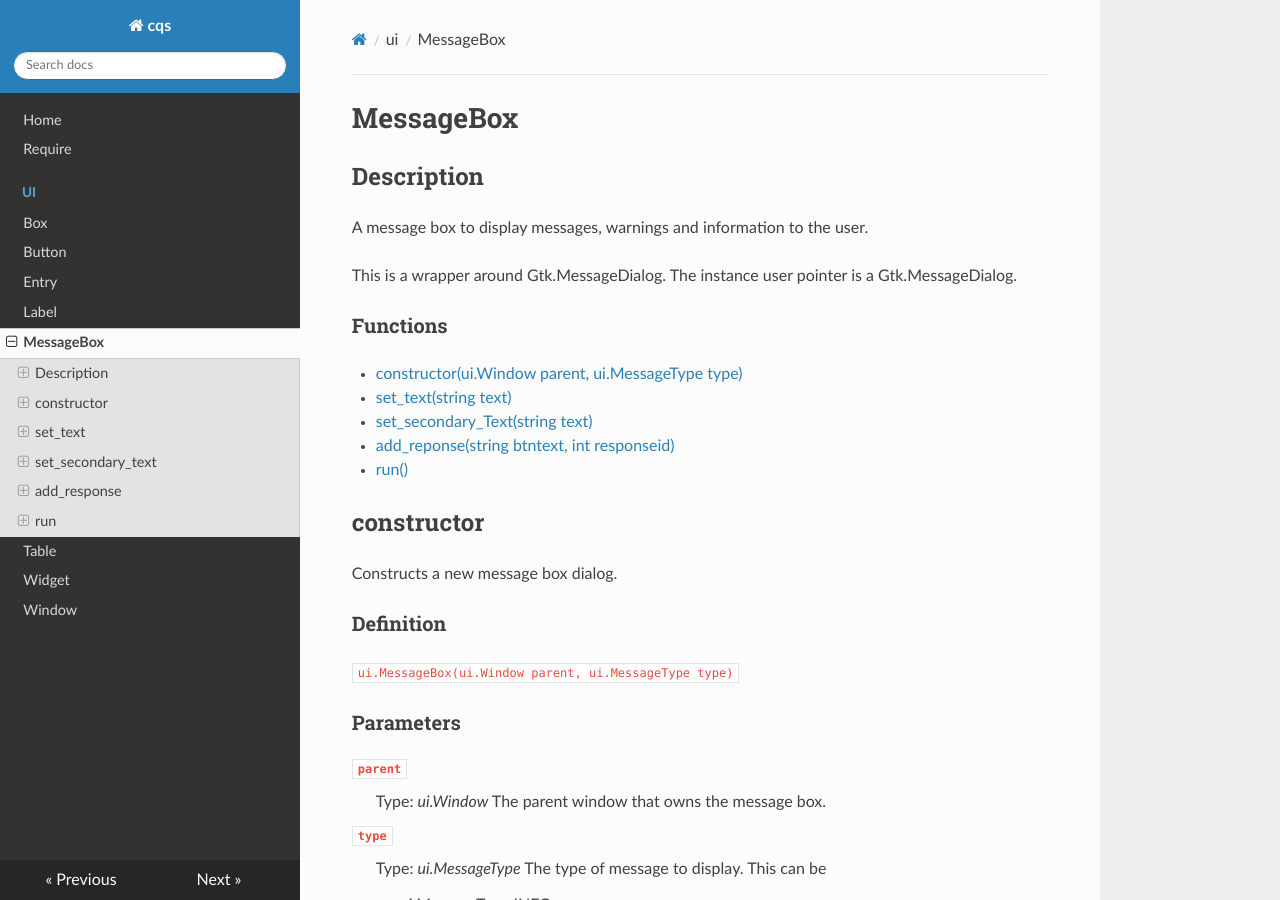
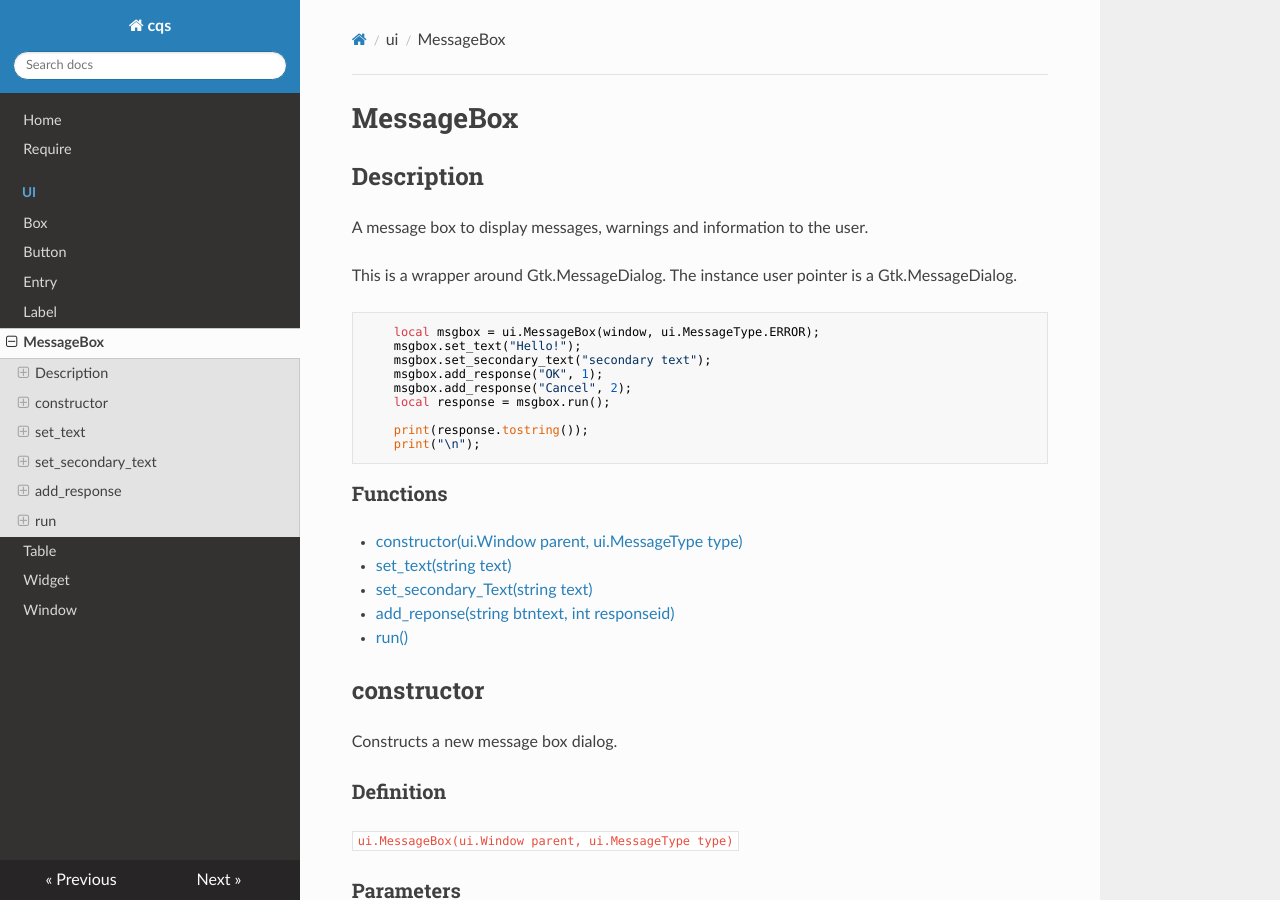
Before and after one commit to supercamel/csq, an MkDocs documentation site: the page built from docs/ui/messagebox.md, in a window 1280 px wide and 900 px high. Built offline with MkDocs 1.6.1, drawn with Linux system fonts in a browser that asks for light colours; nearby versions of some CDN libraries.

````diff
--- a/docs/ui/messagebox.md
+++ b/docs/ui/messagebox.md
@@ -5,6 +5,18 @@
 A message box to display messages, warnings and information to the user.
 
 This is a wrapper around Gtk.MessageDialog. The instance user pointer is a Gtk.MessageDialog.
+
+```
+    local msgbox = ui.MessageBox(window, ui.MessageType.ERROR);
+    msgbox.set_text("Hello!");
+    msgbox.set_secondary_text("secondary text");
+    msgbox.add_response("OK", 1);
+    msgbox.add_response("Cancel", 2);
+    local response = msgbox.run();
+
+    print(response.tostring());
+    print("\n");
+```
 
 ### Functions
 
````
Also changed, not shown: docs/ui/table.md (+1 -1 lines), 11 other files.
